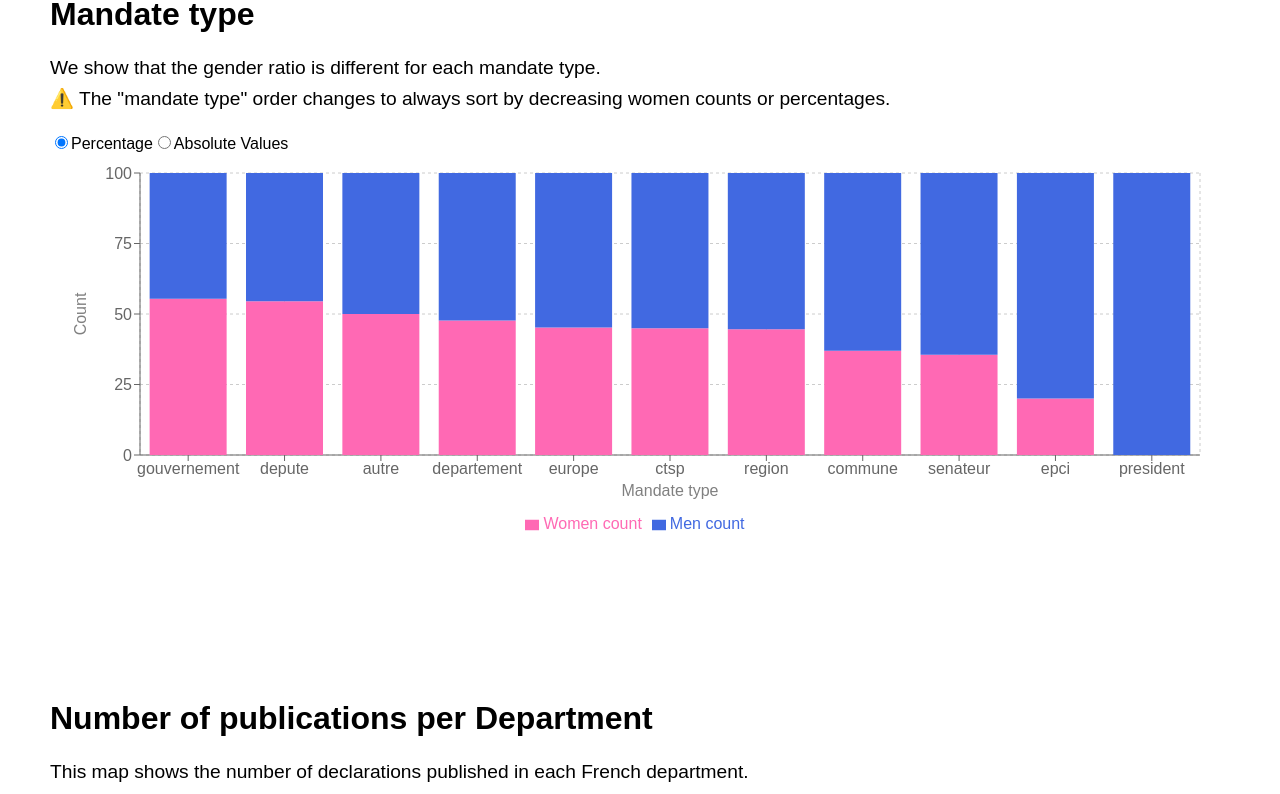
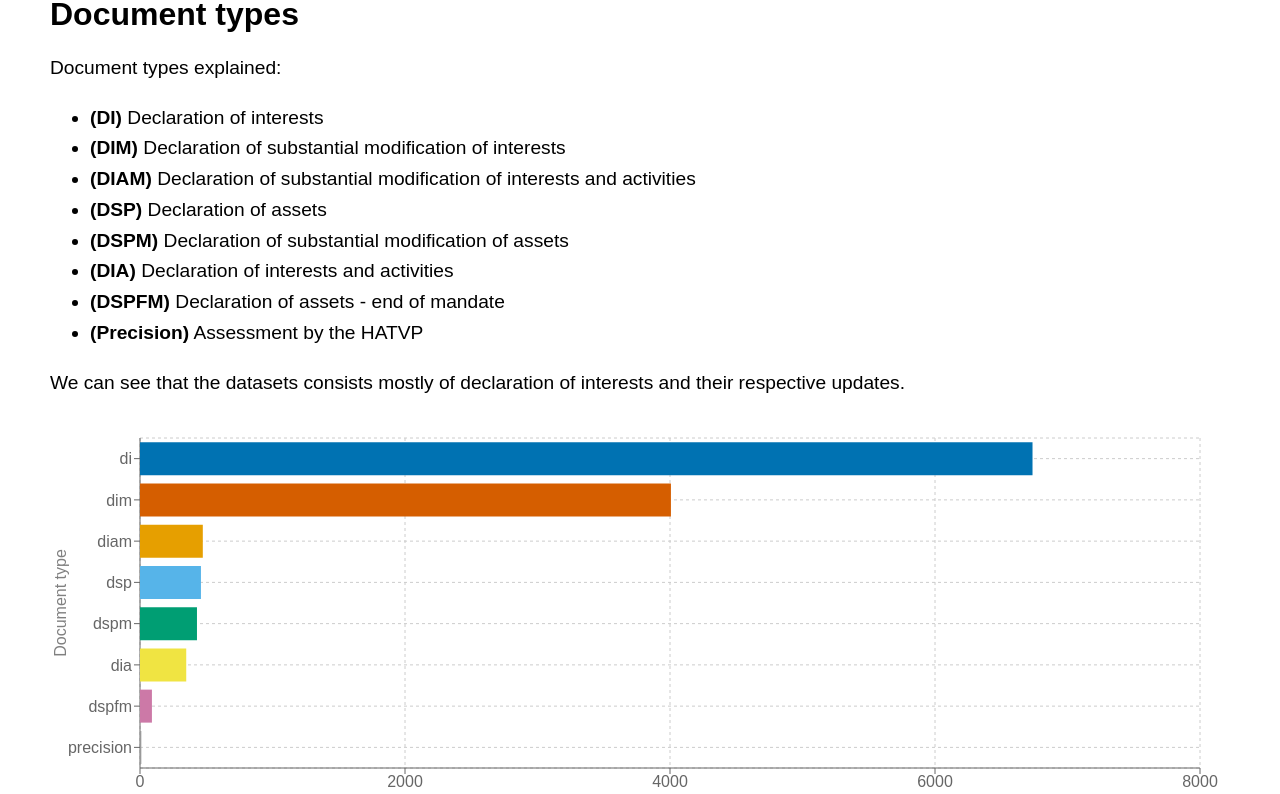
Before and after one commit to louispaulet/hatvp_reactjs_viz, a React (Create React App) app in the folder hatvp_viz/: page /hatvp_reactjs_viz/publication_rate in a window 1280 px wide. Shown: the part 1138-1932 px from the top of the page. Built offline with nearby package versions, Linux system fonts and the light colour scheme.

Commit message:
add barplot of document types and update publication rate dashboard to include it

```diff
--- a/hatvp_viz/src/dashboards/publication_rate.js
+++ b/hatvp_viz/src/dashboards/publication_rate.js
@@ -1,7 +1,7 @@
 import React, { useState } from 'react';
 import DeclarationsPerDateCount from './../plots/declarations_per_date_count.js';
 import AverageDelay from './../plots/average_delay.js';
-import GenderCountPerMandateType from './../plots/gender_count_per_mandate_type.js';
+import DocumentTypes from './../plots/document_types.js';
 import PublicationsChoropleth from './../plots/publications_choropleth.js';
 import './../App.css';
 
@@ -42,7 +42,7 @@ const PublicationRate = () => {
       <div className="plots-grid">
         <div className="plot-item"><DeclarationsPerDateCount dataset={dataset} /></div>
         <div className="plot-item"><AverageDelay dataset={dataset} /></div>
-        <div className="plot-item"><GenderCountPerMandateType dataset={dataset} /></div>
+        <div className="plot-item"><DocumentTypes dataset={dataset} /></div>
         <div className="plot-item"><PublicationsChoropleth dataset={dataset} /></div>
       </div>
       <div className="dataset-selector">
--- /dev/null
+++ b/hatvp_viz/src/plots/document_types.js
@@ -0,0 +1,83 @@
+import React, { useEffect, useState } from 'react';
+import { BarChart, Bar, XAxis, YAxis, CartesianGrid, Tooltip, Legend, ResponsiveContainer, Label, Cell } from 'recharts';
+
+const DocumentTypes = ({ dataset }) => {
+  const [data, setData] = useState([]);
+  const [displayOption, setDisplayOption] = useState('both');
+
+  useEffect(() => {
+    fetch(`./datasets/document_type_count_${dataset}.csv`)
+      .then(response => response.text())
+      .then(text => {
+        const rows = text.split('\n').filter(row => row.trim().length > 0); // Filter out empty rows
+        const headers = rows[0].split(',');
+        const data = rows.slice(1).map(row => {
+          const values = row.split(',');
+          let obj = {};
+          headers.forEach((header, index) => {
+            obj[header] = values[index];
+          });
+          // Convert counts to integers
+          obj['document_count'] = parseInt(obj['count'], 10);
+          return obj;
+        });
+        // Sort data by document_count in decreasing order
+        data.sort((a, b) => b.document_count - a.document_count);
+        setData(data);
+        console.log(data);
+      })
+      .catch(error => {
+        console.error('Error loading the CSV file:', error);
+      });
+  }, [dataset]);
+
+  // Define a color palette compatible with color-blind people
+  const COLORS = ['#0072B2', '#D55E00', '#E69F00', '#56B4E9', '#009E73', '#F0E442', '#CC79A7', '#999999'];
+
+  return (
+    <section className="App-section" id="surname_count">
+      <h2>Document types</h2>
+      <p>Document types explained: <br/>
+      <ul>
+        <li><b>(DI)</b> Declaration of interests</li>
+        <li><b>(DIM)</b> Declaration of substantial modification of interests</li>
+        <li><b>(DIAM)</b> Declaration of substantial modification of interests and activities</li>
+        <li><b>(DSP)</b> Declaration of assets</li>
+        <li><b>(DSPM)</b> Declaration of substantial modification of assets</li>
+        <li><b>(DIA)</b> Declaration of interests and activities</li>
+        <li><b>(DSPFM)</b> Declaration of assets - end of mandate</li>
+        <li><b>(Precision)</b> Assessment by the HATVP</li>
+      </ul>
+      We can see that the datasets consists mostly of declaration of interests and their respective updates.
+      </p>
+      <ResponsiveContainer width="100%" height={400}>
+        <BarChart
+          layout="vertical"
+          width={500}
+          height={300}
+          data={data}
+          margin={{
+            top: 20, right: 30, left: 30, bottom: 20,
+          }}
+        >
+          <CartesianGrid strokeDasharray="3 3" />
+          <XAxis type="number">
+            <Label value={"Number of documents"} angle={0} position="insideBottom" offset={-5} dy={10} />
+          </XAxis>
+          <YAxis type="category" dataKey="document_type">
+            <Label value={"Document type"} angle={270} position="center" dx={-50} />
+          </YAxis>
+          <Tooltip />
+
+          <Bar dataKey="document_count">
+            {data.map((entry, index) => (
+              <Cell key={`cell-${index}`} fill={COLORS[index % COLORS.length]} />
+            ))}
+          </Bar>
+        </BarChart>
+      </ResponsiveContainer>
+    </section>
+  );
+}
+
+export default DocumentTypes;
```
